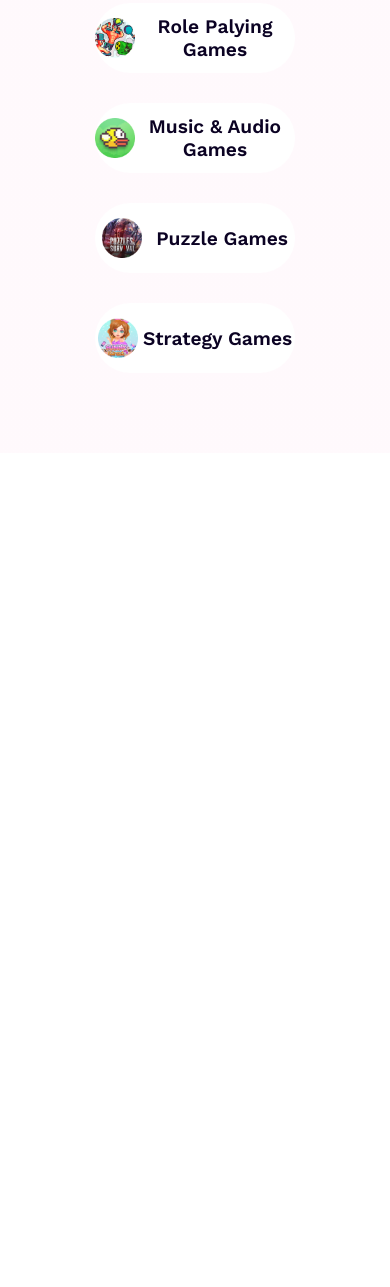
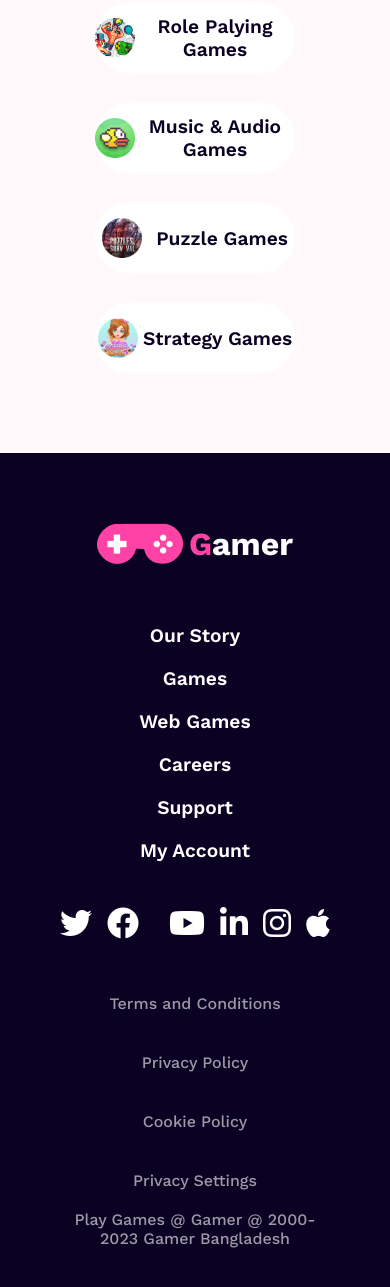
Before and after one commit to AkterParvin/B8A2-Gamer.Zone-Assignment02-project, a plain HTML site: page index.html in a window 390 px wide. Shown: the part 6546-7833 px from the top of the page. Before the commit the page ends 6999 px from the top, so only its background shows below. Drawn offline with nearby package versions, Linux system fonts and the light colour scheme.

Commit message:
added the footer section with responsiveness

```diff
--- a/Gamer.Zone-style.css
+++ b/Gamer.Zone-style.css
@@ -28,7 +28,8 @@
 .gamer-container,
 .instant-play,
 .anytime-container,
-.main-icon-div {
+.main-icon-div,
+.footer-container {
     max-width: 1920px;
     margin: 0 auto;
 }
@@ -463,7 +464,7 @@ nav {
 /* icon-section starts here  */
 .icon-section {
     background: linear-gradient(90deg, rgba(255, 66, 165, 0.03) 0%, rgba(255, 66, 165, 0.03) 100%);
-    padding: 80px ;
+    padding: 80px;
 
 }
 
@@ -477,7 +478,8 @@ nav {
     flex-wrap: wrap;
 
 }
-.icon-container{
+
+.icon-container {
     flex-basis: 200px;
 }
 
@@ -513,4 +515,55 @@ nav {
     border: 2px solid #F948B2;
 }
 
-.main-icon-div {}
+/* footer section begins  */
+footer {
+    background-color: #0B0223;
+    height: auto;
+    padding: 100px;
+}
+
+.footer-container {
+    text-align: center;
+}
+
+.logo>h2 {
+    color: #FFF;
+    font-size: 2.8rem;
+    font-weight: 700;
+
+}
+
+.footer-story,
+.footer-favicons,
+.footer-policy {
+    display: flex;
+    align-items: center;
+    justify-content: center;
+    gap: 20px;
+    text-align: center;
+    margin-top: 40px;
+}
+
+.footer-story>h1 {
+    color: #FFF;
+    font-size: 1.2rem;
+    font-weight: 600;
+
+
+}
+
+.footer-favicons>i {
+    color: #FFF;
+    font-size: 2rem;
+    padding: 20px;
+
+}
+
+.footer-policy>h3,
+.f-para {
+    color: rgba(255, 255, 255, 0.60);
+    font-size: 1rem;
+    font-weight: 500;
+    padding: 10px;
+
+}
--- a/index.html
+++ b/index.html
@@ -341,10 +341,52 @@
             </div>
         </div>
     </section>
+<!-- footer section starts here  -->
+    <footer>
+        <div class="footer-container">
+            <div class="logo">
+                <img src="images/logo-frame.png" alt="">
+                <h2><span class="pink">G</span>amer</h2>
+            </div>
 
-    <footer>
+            <div class="footer-story">
+                <h1>Our Story</h1>
+                <h1>Games</h1>
+                <h1>Web Games</h1>
+                <h1>Careers</h1>
+                <h1>Support</h1>
+                <h1>My Account</h1>
+            </div>
+
+            <div class="footer-favicons">
+                <i class="fa-brands fa-twitter"></i>
+                <i class="fa-brands fa-facebook"></i>
+                <i class="fa-brands fa-youtube"></i>
+                <i class="fa-brands fa-linkedin-in"></i>
+                <i class="fa-brands fa-instagram"></i>
+                <i class="fa-brands fa-apple"></i>
+
+
+
+            </div>
+            <div class="footer-policy">
+                <h3>Terms and Conditions</h3>
+                <h3>Privacy Policy</h3>
+                <h3>Cookie Policy</h3>
+                <h3>Privacy Settings</h3>
+            </div>
+            <p class="f-para">Play Games @ Gamer @ 2000-2023 Gamer Bangladesh
+
+            </p>
+
+
+        </div>
+
 
     </footer>
+
+
+
 
 
 
--- a/responsive-styles.css
+++ b/responsive-styles.css
@@ -129,6 +129,30 @@
 
     /* icon-section starts here  */
 
+    /* footer section part  */
+    footer {
+        padding: 50px;
+    }
+    .logo>h2 {
+        color: #FFF;
+        font-size: 2rem;
+        font-weight: 700;
+
+    }
+
+    .footer-story,
+    .footer-policy {
+        flex-direction: column;
+
+        margin-top: 40px;
+    }
+    .footer-favicons{
+        gap: 5px;
+    }
+    .footer-favicons>i {
+        padding: 5px;
+
+    }
 
 
 
@@ -281,6 +305,7 @@
         gap: 80px;
 
     }
+
     /* career-section starts  */
 
 
@@ -437,7 +462,8 @@
         gap: 80px;
 
     }
-    .anytime-text{
+
+    .anytime-text {
         width: 80%;
         height: auto;
         margin: 0 auto;
@@ -446,6 +472,7 @@
 
 
     }
+
     /* career-section starts  */
 
 
```
